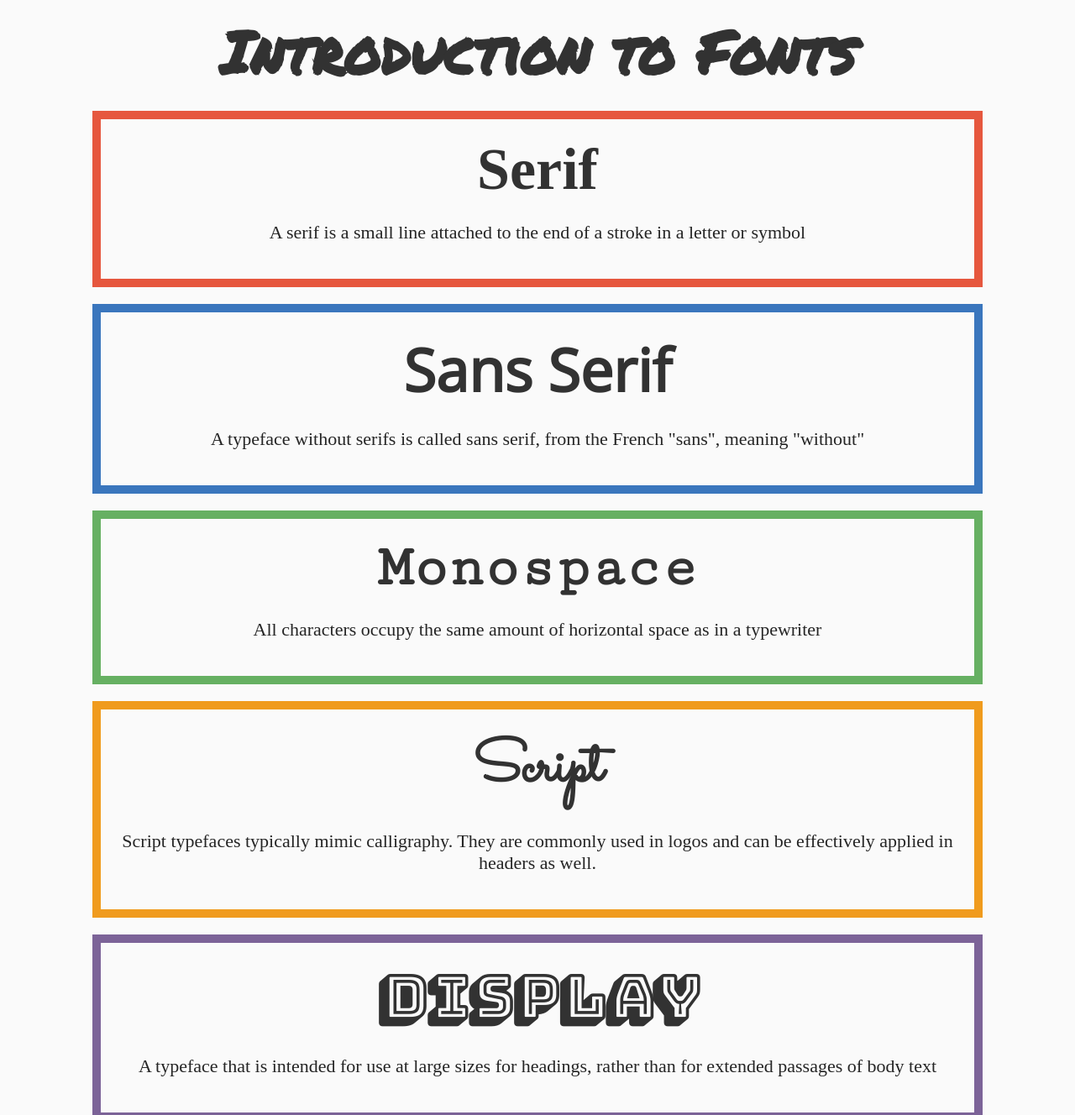
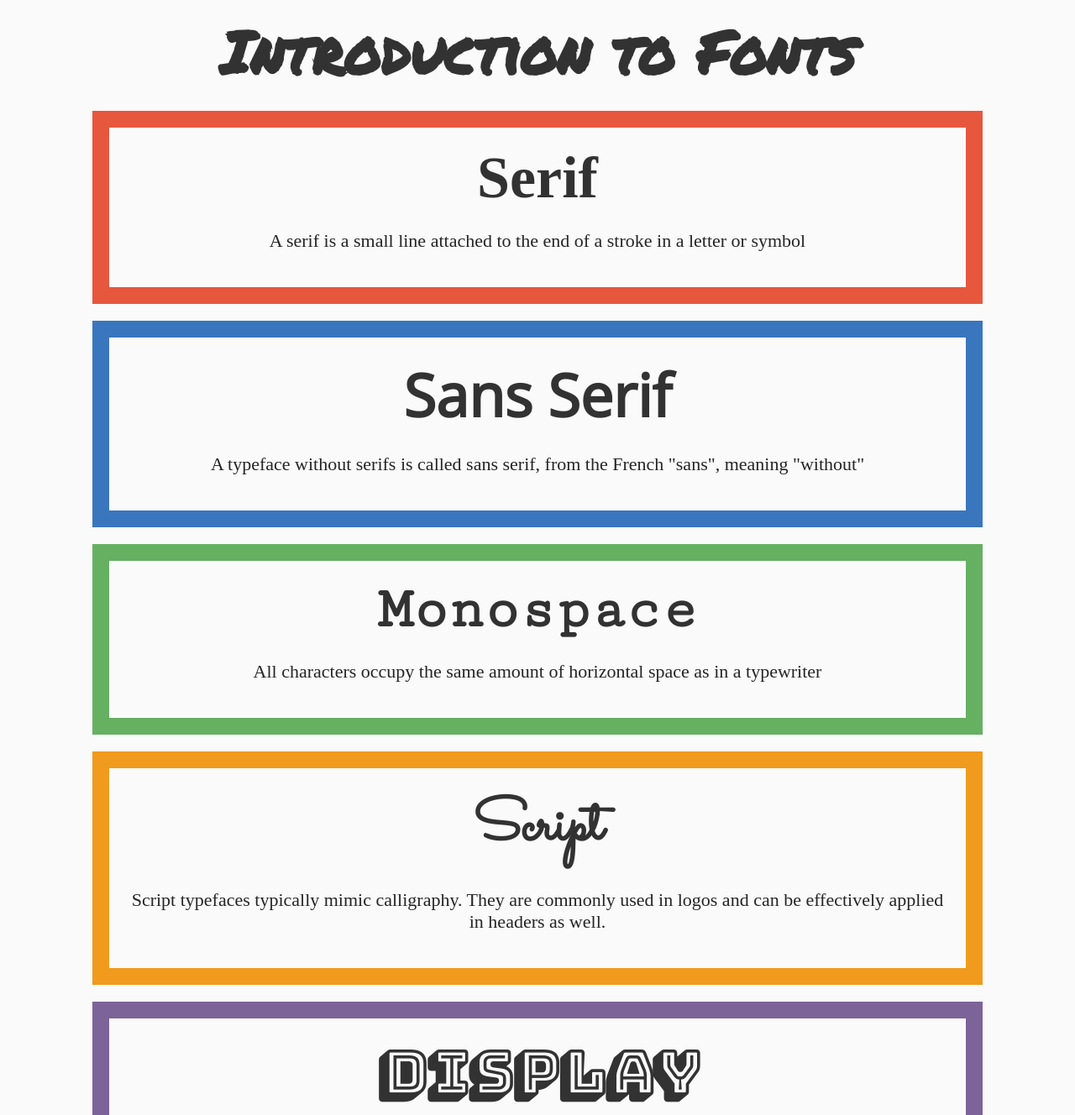
Before and after one commit to davidnymanmusic/font_lightning_talk, a plain HTML site: page index.html in a window 1280 px wide. Shown: the part 80-1408 px from the top of the page at 84% size. Drawn offline with nearby package versions, Linux system fonts and the light colour scheme; a web font is replaced by a local one.

Commit message:
change style

```diff
--- a/style.css
+++ b/style.css
@@ -25,10 +25,14 @@ h1 {
   display: inline;
 }
 
+h1::selection {
+  background-color: rgba(50, 50, 50, 1);
+  color: rgb(250, 250, 250)
+}
+
 p {
   font-size: 22px;
 }
-
 
 .container {
   padding: 20px;
@@ -57,23 +61,23 @@ p {
 }
 
 #serif {
-  border: 10px solid rgb(230, 87, 62);
+  border: 20px solid rgb(230, 87, 62);
 }
 
 #sanSerif {
-  border: 10px solid rgb(58, 118, 189);
+  border: 20px solid rgb(58, 118, 189);
 }
 
 #monospace {
-  border: 10px solid rgb(102, 176, 98);
+  border: 20px solid rgb(102, 176, 98);
 }
 
 #display {
-  border: 10px solid rgb(124, 99, 152);
+  border: 20px solid rgb(124, 99, 152);
 }
 
 #script {
-  border: 10px solid rgb(240, 155, 29);
+  border: 20px solid rgb(240, 155, 29);
 }
 
 .sources {
```
